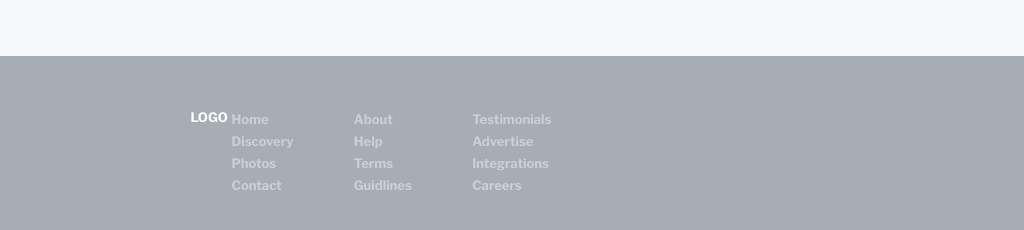
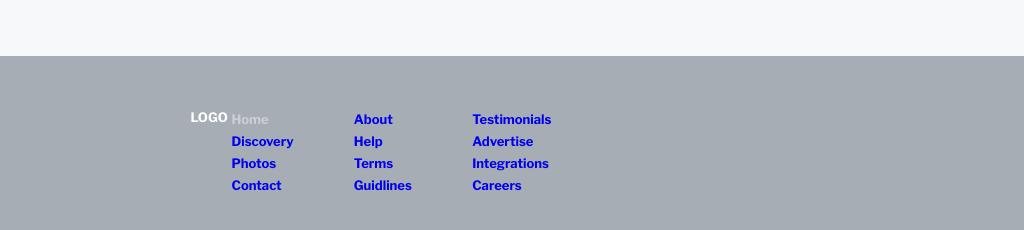
Before and after one commit to AnnaShambe/Final-Project, a plain HTML site: page index.html in a window 1280 px wide. Shown: the part 1923-2153 px from the top of the page, 0-1024 px from the left. Drawn offline with nearby package versions, Linux system fonts and the light colour scheme.

Commit message:
change classes

```diff
--- a/index.html
+++ b/index.html
@@ -111,17 +111,17 @@
         <nav class="footer__navigation">
             <ul class="footer__navigation__list">
                 <li><a class="footer__navigation__home" href="index.html">Home</a></li>
-                <li>Discovery</li>
-                <li>Photos</li>
-                <li>Contact</li>
-                <li>About</li>
-                <li>Help</li>
-                <li>Terms</li>
-                <li>Guidlines</li>
-                <li>Testimonials</li>
-                <li>Advertise</li>
-                <li>Integrations</li>
-                <li>Careers</li>
+                <li><a class="footer__navigation__page" href="#">Discovery</a></li>
+                <li><a class="footer__navigation__page" href="#">Photos</a></li>
+                <li><a class="footer__navigation__page" href="#">Contact</a></li>
+                <li><a class="footer__navigation__page" href="#">About</a></li>
+                <li><a class="footer__navigation__page" href="#">Help</a></li>
+                <li><a class="footer__navigation__page" href="#">Terms</a></li>
+                <li><a class="footer__navigation__page" href="#">Guidlines</a></li>
+                <li><a class="footer__navigation__page" href="#">Testimonials</a></li>
+                <li><a class="footer__navigation__page" href="#">Advertise</a></li>
+                <li><a class="footer__navigation__page" href="#">Integrations</a></li>
+                <li><a class="footer__navigation__page" href="#">Careers</a></li>
             </ul>
         </nav>
          <div class="footer__socialmedia__icons">
```
